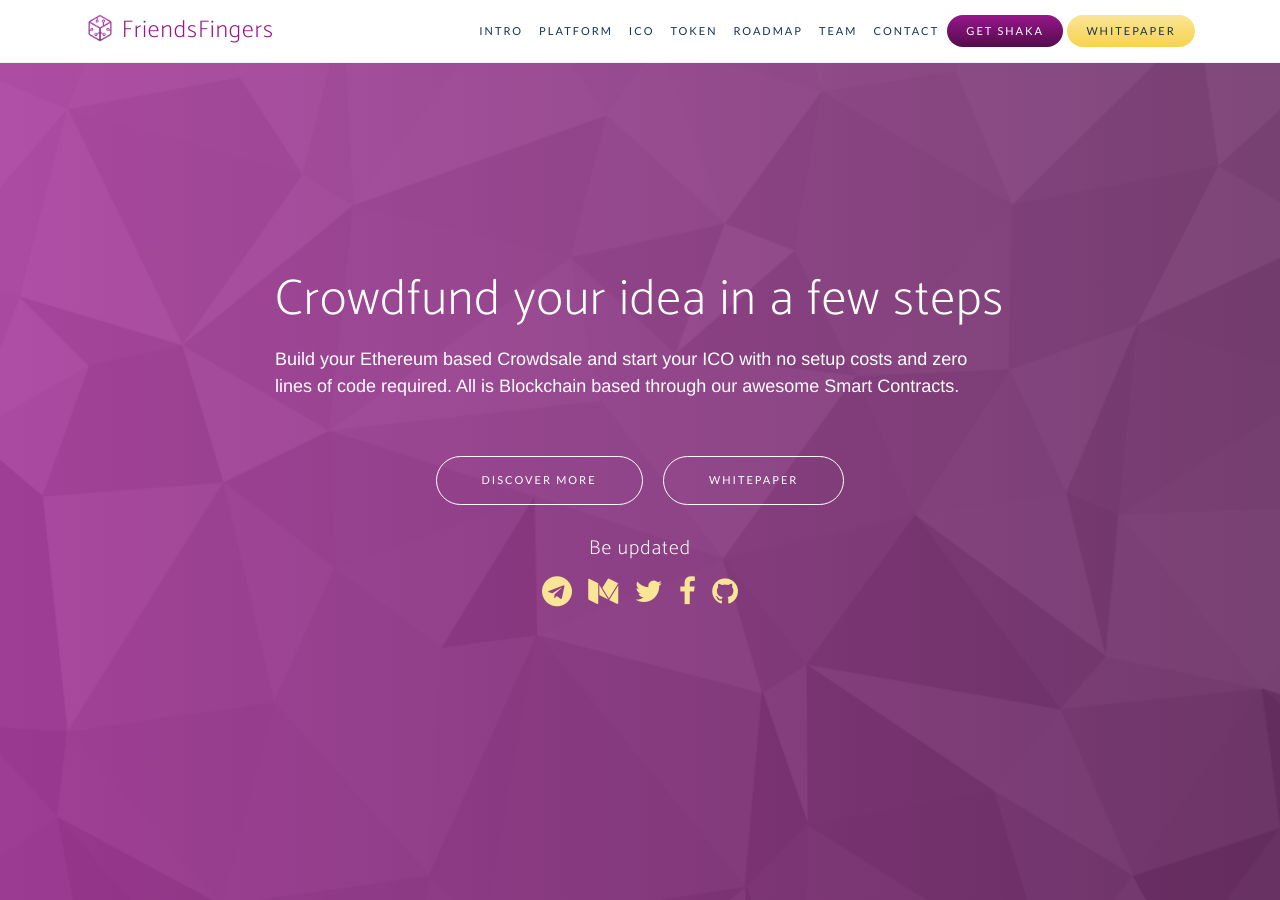
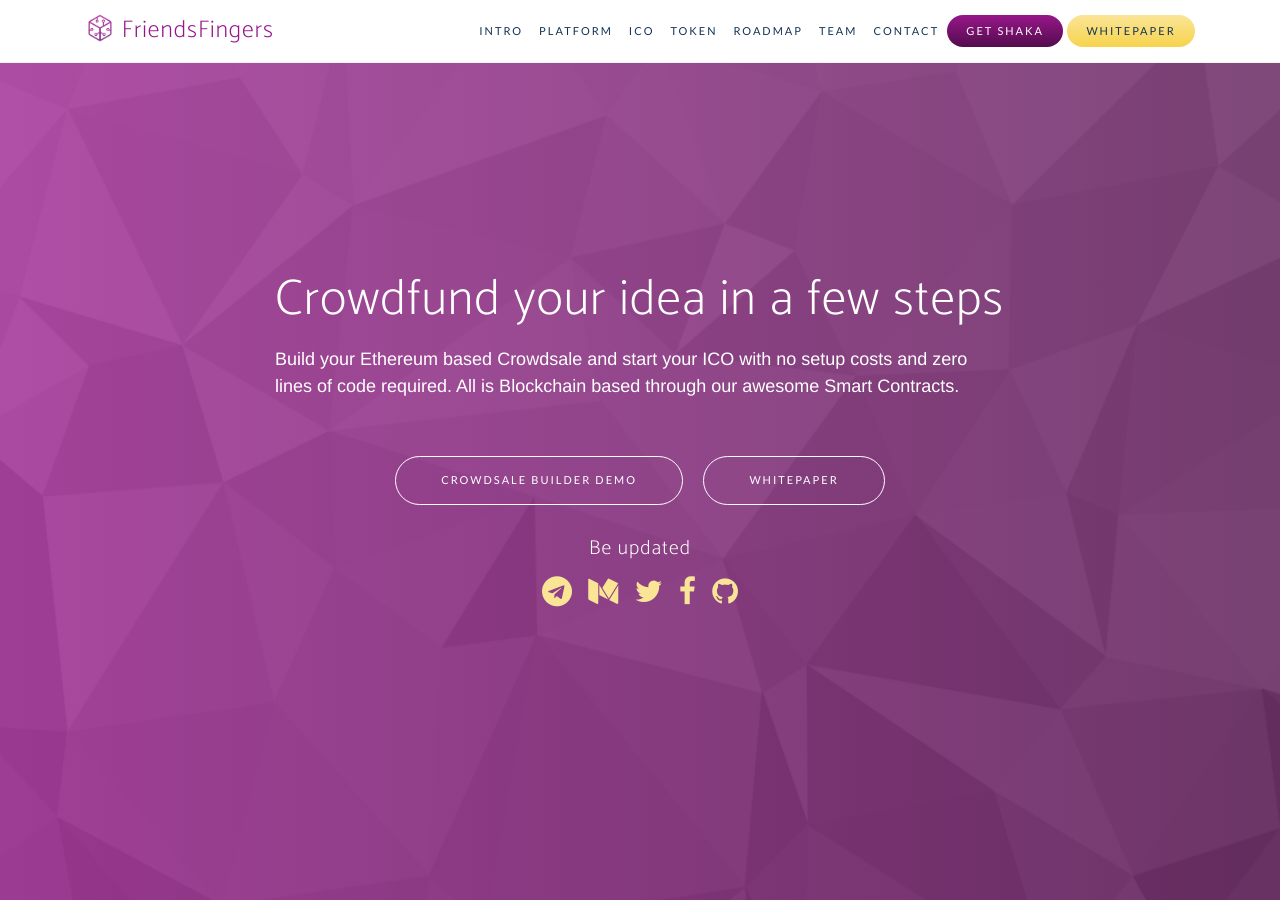
Before and after one commit to FriendsFingers/friendsfingers.github.io, a Jekyll site: the page built from index.html, in a window 1280 px wide and 900 px high. Built offline with Jekyll 4.4.1, drawn with Linux system fonts in a browser that asks for light colours; some web fonts are replaced; a script that is not in the unit is left out; comment, search, counter and statistics services are not loaded.

Commit message:
demo button in masthead

```diff
--- a/_includes/sections/masthead.html
+++ b/_includes/sections/masthead.html
@@ -30,7 +30,7 @@
                     </div>
 
                     <div class="text-center">
-                        <a href="{{ '#intro' | absolute_url }}" class="btn btn-xl btn-outline m-2 js-scroll-trigger">Discover more</a>
+                        <a href="{{ 'crowdsale-builder-demo' | absolute_url }}" class="btn btn-xl btn-outline m-2">Crowdsale Builder Demo</a>
                         <a href="{{ 'whitepaper' | absolute_url }}" class="btn btn-xl btn-outline m-2">Whitepaper</a>
 
                         <h5 class="mt-4">Be updated</h5>
```
